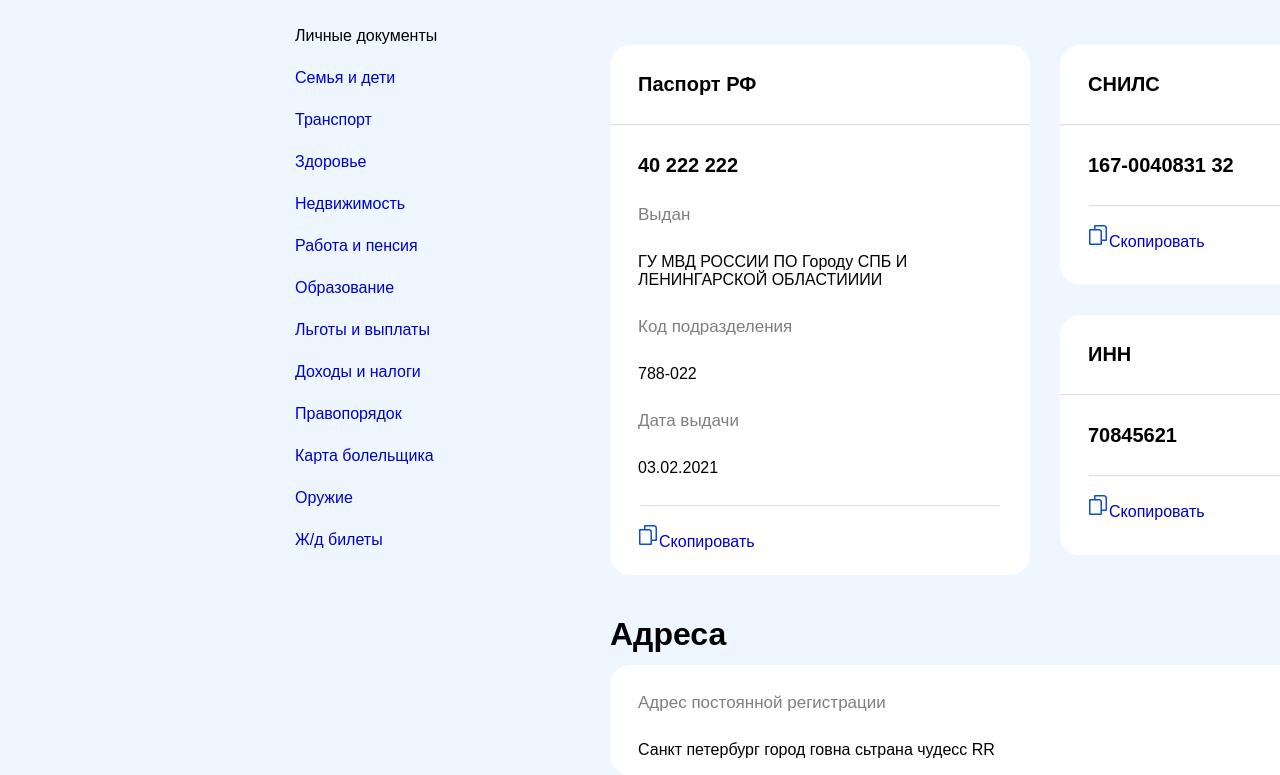
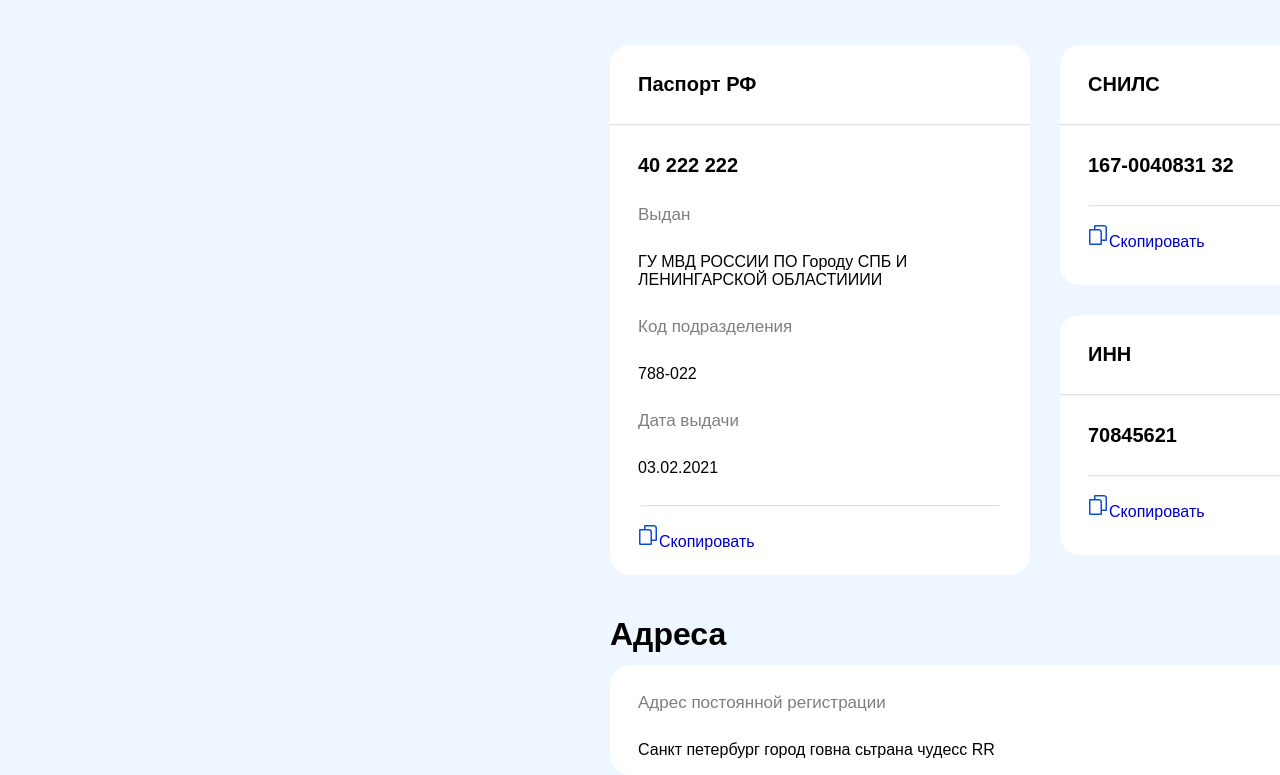
Before and after one commit to iluxamantastyle/iluxamantastyle.github.io, a plain HTML site: page index.html in a window 1280 px wide. Shown: the part 135-910 px from the top of the page. Drawn offline with Linux system fonts and the light colour scheme.

Commit message:
index.html

```diff
--- a/index.html
+++ b/index.html
@@ -283,25 +283,6 @@ margin-left: 28px;
 </div>
 </header>
 <h1 class = "navi"> Документы и данные</h1>
-<nav class = "navigator">
-
-<ul>
-           <li>Личные документы</li>
-           <li><a href="#">Семья и дети</a></li>
-           <li><a href="#">Транспорт</a></li>
-           <li><a href="#">Здоровье</a></li>
-           <li><a href="#">Недвижимость</a></li>
-           <li><a href="#">Работа и пенсия</a></li>
-           <li><a href="#">Образование</a></li>
-           <li><a href="#">Льготы и выплаты</a></li>
-           <li><a href="#">Доходы и налоги</a></li>
-           <li><a href="#">Правопорядок</a></li>
-           <li><a href="#">Карта болельщика</a></li>
-           <li><a href="#">Оружие</a></li>
-           <li><a href="#">Ж/д билеты</a></li>
-
-          </ul>
-   </nav>
 
 <main>
 <div class = "mainn block1" id = "me">
```
